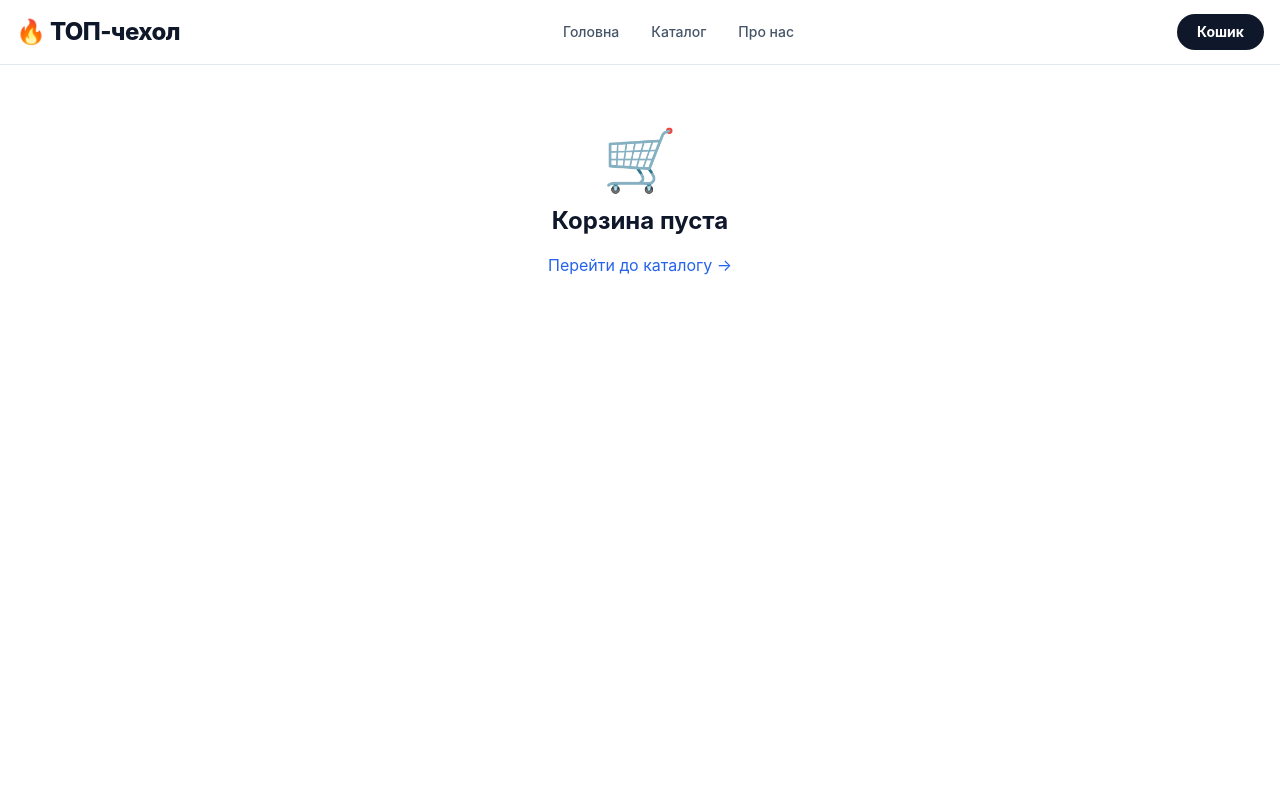
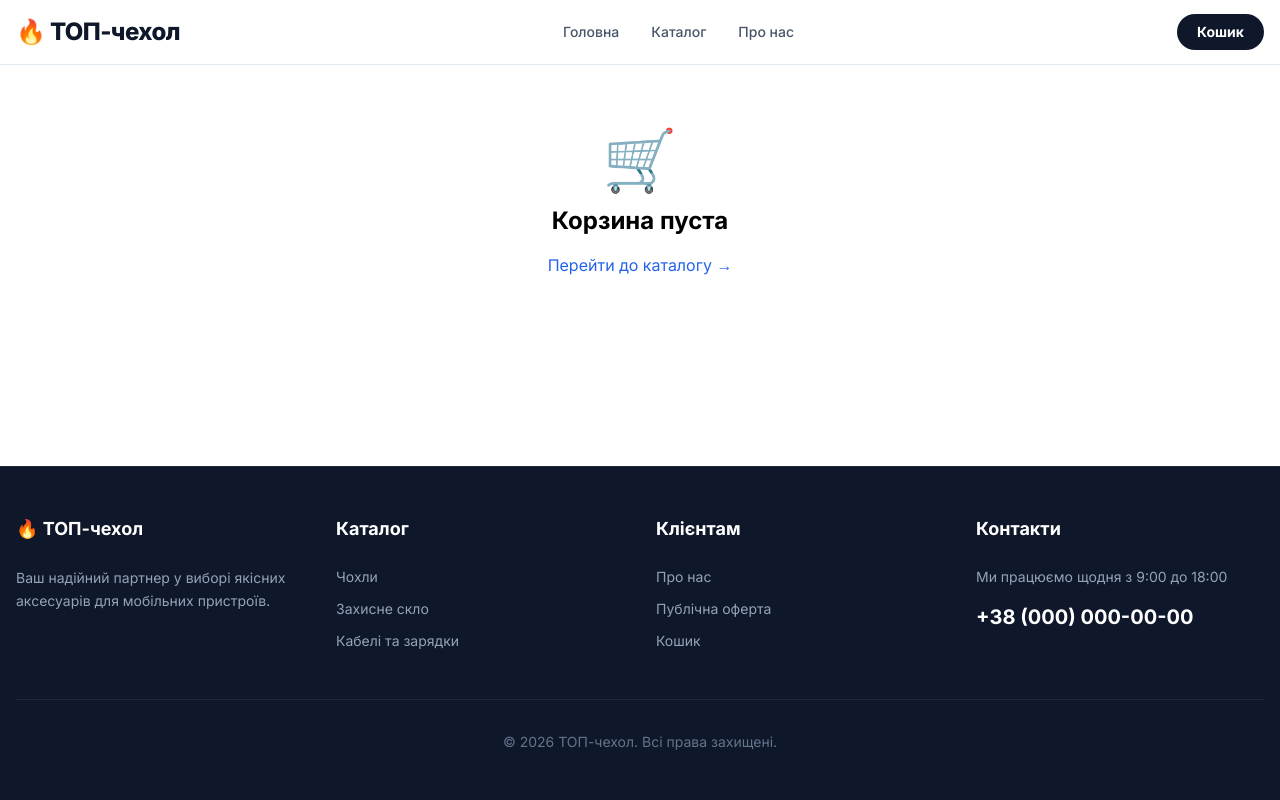
Before and after one commit to KostyaLKE/shop1, a Next.js app: page /cart in a window 1280 px wide. Shown: the top 800 px of the page. Built offline with nearby package versions, Linux system fonts and the light colour scheme.

Commit message:
Update layout.tsx

```diff
--- a/app/layout.tsx
+++ b/app/layout.tsx
@@ -1,8 +1,12 @@
-import type { Metadata } from 'next'
-import './globals.css'
-import Header from '@/components/Header'
-import Footer from '@/components/Footer'
-import { CartProvider } from '@/context/CartContext'
+import type { Metadata } from "next"
+import { Inter } from "next/font/google"
+import "./globals.css"
+import Header from "@/components/Header"
+import Footer from "@/components/Footer"
+import { CartProvider } from "@/context/CartContext"
+import { Toaster } from "react-hot-toast" // Імпорт
+
+const inter = Inter({ subsets: ["latin", "cyrillic"] })
 
 export const metadata: Metadata = {
   title: 'ТОП-чехол - Аксесуари для телефонів',
@@ -11,18 +15,30 @@ export const metadata: Metadata = {
 
 export default function RootLayout({
   children,
-}: {
+}: Readonly<{
   children: React.ReactNode
-}) {
+}>) {
   return (
     <html lang="uk">
-      <body className="bg-white text-slate-900">
+      <body className={inter.className}>
         <CartProvider>
-          <Header />
-          <main className="min-h-screen">
-            {children}
-          </main>
-          <Footer />
+          <div className="flex flex-col min-h-screen">
+            <Header />
+            <main className="flex-grow bg-white">
+              {children}
+            </main>
+            <Footer />
+          </div>
+          {/* Додаємо компонент для сповіщень */}
+          <Toaster
+            position="bottom-center"
+            toastOptions={{
+              style: {
+                background: '#333',
+                color: '#fff',
+              },
+            }}
+          />
         </CartProvider>
       </body>
     </html>
```
